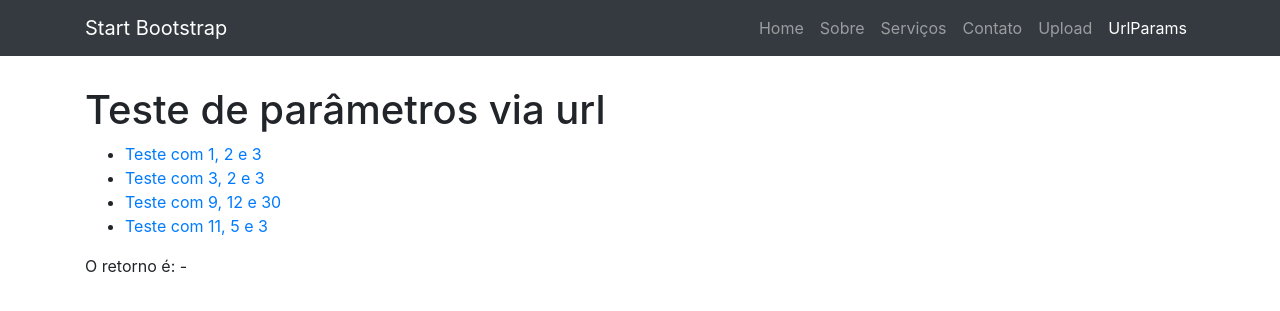
After one commit to welisonmenezes/flask-tests, a Flask app: page /url-params in a window 1280 px wide. The commit adds this page. Shown: the top 311 px of the page. Run offline with Flask 2, Linux system fonts and the light colour scheme; some libraries are stand-ins or nearby versions.

Commit message:
Add url params example

```diff
--- a/institucional/init.py
+++ b/institucional/init.py
@@ -69,3 +69,27 @@ def upload():
 # helper para testar se a extensão do arquivo é permitida
 def allowed_file(filename):
     return '.' in filename and filename.rsplit('.', 1)[1].lower() in current_app.config['ALLOWED_EXTENSIONS']
+
+@bp.route('/url-params')
+def url_without_params():
+    valor_final = '-'
+    return render_template('url-params.html', valor=valor_final)
+
+@bp.route('/url-params/<int:valor1>/<int:valor2>/<int:valor3>')
+def url_params(valor1, valor2, valor3):
+    if ((valor1 > valor3) or (valor3 < valor2)):
+        valor_final = int(valor3 / valor1)
+    else:
+        total = valor1 + valor2 + valor3
+        started = False
+        separator = ''
+        retorno = ''
+        while (total > 0):
+            if ((total % 3) == 0):
+                if (started):
+                    separator = '-'
+                started = True
+                retorno = retorno + separator + str(total)
+            total = total - 1
+        valor_final = retorno
+    return render_template('url-params.html', valor=valor_final)
--- /dev/null
+++ b/institucional/templates/url-params.html
@@ -0,0 +1,23 @@
+{% extends 'base.html' %}
+{% set active_page = "url-params" %}
+
+{% block title %}Home{% endblock %}
+
+{% block content %}
+<h1>Teste de parâmetros via url</h1>
+<ul>
+    <li>
+        <a href="/url-params/1/2/3">Teste com 1, 2 e 3</a>
+    </li>
+    <li>
+        <a href="/url-params/3/2/3">Teste com 3, 2 e 3</a>
+    </li>
+    <li>
+        <a href="/url-params/9/12/30">Teste com 9, 12 e 30</a>
+    </li>
+    <li>
+        <a href="/url-params/11/5/3">Teste com 11, 5 e 3</a>
+    </li>
+</ul>
+<p>O retorno é: {{ valor }}</p>
+{% endblock %}
--- a/templates/base.html
+++ b/templates/base.html
@@ -38,6 +38,9 @@
 					<li class="nav-item">
 						<a class="nav-link {% if active_page == 'upload' %}active{% endif %}" href="/upload">Upload</a>
 					</li>
+					<li class="nav-item">
+						<a class="nav-link {% if active_page == 'url-params' %}active{% endif %}" href="/url-params">UrlParams</a>
+					</li>
 				</ul>
 			</div>
 		</div>
```
